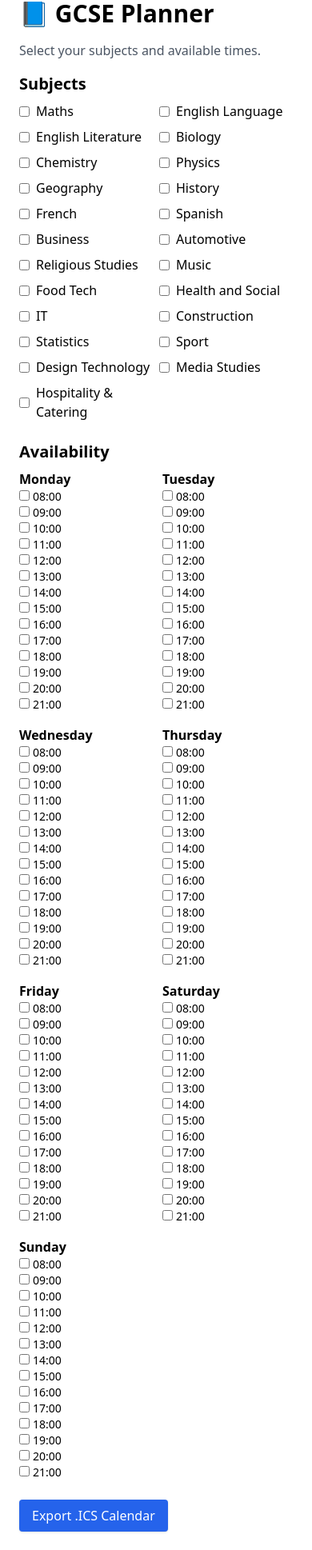
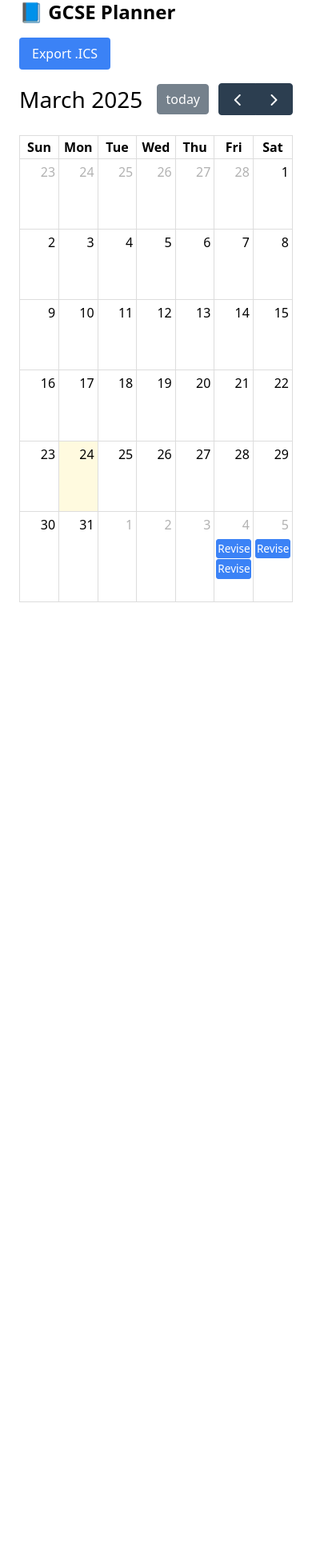
Before and after one commit to adyertorquay/testrevisionplanner, a React (Vite) app: page / in a window 390 px wide. Shown: the part 25-1963 px from the top of the page at 80% size. After the commit the page ends 844 px from the top, so only its background shows below. Built offline with nearby package versions, Linux system fonts and the light colour scheme.

Commit message:
Add files via upload

```diff
--- a/src/App.jsx
+++ b/src/App.jsx
@@ -1,171 +1,117 @@
 
-import React, { useState, useRef, useEffect } from 'react';
-import { format, parseISO, eachDayOfInterval, isBefore, compareAsc, subDays } from 'date-fns';
-import jsPDF from 'jspdf';
-import html2canvas from 'html2canvas';
+import React, { useState, useRef } from 'react';
+import { format, parseISO, eachDayOfInterval, isBefore, subDays, compareAsc } from 'date-fns';
 import FullCalendar from '@fullcalendar/react';
 import dayGridPlugin from '@fullcalendar/daygrid';
 import { createEvents } from 'ics';
 
-const allSubjects = [
-  'Maths', 'English Language', 'English Literature', 'Biology', 'Chemistry', 'Physics',
-  'Geography', 'History', 'French', 'Spanish',
-  'Business', 'Automotive', 'Religious Studies', 'Music',
-  'Food Tech', 'Health and Social', 'IT', 'Construction', 'Statistics',
-  'Sport', 'Design Technology', 'Media Studies', 'Hospitality & Catering'
-];
+const subjects = ['Maths', 'Construction', 'Biology', 'Business'];
+
+const examDates = {
+  Maths: ['2025-05-14', '2025-06-03'],
+  Construction: ['2025-05-06'],
+  Biology: ['2025-05-13'],
+  Business: ['2025-05-09', '2025-05-16']
+};
 
 const examTimes = {
-  '2025-05-06': { subject: 'Construction', time: '09:00' },
-  '2025-05-09': { subject: 'Business', time: '13:30' },
-  '2025-05-13': { subject: 'Biology', time: '09:00' },
-  '2025-05-14': { subject: 'Geography', time: '13:30' },
-  '2025-05-15': { subject: 'Maths', time: '09:00' },
-  // Add more times here based on full list
+  '2025-05-06': '09:00',
+  '2025-05-09': '13:30',
+  '2025-05-13': '09:00',
+  '2025-05-14': '09:00',
+  '2025-05-16': '09:00',
+  '2025-06-03': '09:00'
 };
 
-const examDates = {
-  'Health and Social': ['2025-05-06'],
-  Construction: ['2025-05-06'],
-  Business: ['2025-05-09', '2025-05-16'],
-  'English Literature': ['2025-05-12', '2025-05-20'],
-  'Religious Studies': ['2025-05-13', '2025-05-21'],
-  Biology: ['2025-05-13', '2025-06-09'],
-  Geography: ['2025-05-14', '2025-06-06', '2025-06-12'],
-  'Media Studies': ['2025-05-14', '2025-05-22'],
-  Maths: ['2025-05-15', '2025-06-04', '2025-06-11'],
-  History: ['2025-05-16', '2025-06-05', '2025-06-10'],
-  Chemistry: ['2025-05-19', '2025-06-13'],
-  French: ['2025-05-21', '2025-06-05'],
-  Physics: ['2025-05-22', '2025-06-16'],
-  Sport: ['2025-05-22'],
-  'English Language': ['2025-05-23', '2025-06-06'],
-  Statistics: ['2025-06-02', '2025-06-13'],
-  Automotive: ['2025-06-02'],
-  IT: ['2025-06-09'],
-  Spanish: ['2025-06-10', '2025-06-17'],
-  Music: ['2025-06-05'],
-  'Food Tech': ['2025-06-06'],
-  'Design Technology': ['2025-06-18'],
-  'Hospitality & Catering': ['2025-05-07']
-};
+function App() {
+  const calendarRef = useRef();
+  const [selectedSubjects, setSelectedSubjects] = useState(subjects);
+  const [availability] = useState({
+    Monday: ['09:00', '10:00'],
+    Tuesday: ['09:00', '10:00'],
+    Wednesday: ['09:00', '10:00'],
+    Thursday: ['09:00', '10:00'],
+    Friday: ['09:00', '10:00'],
+    Saturday: ['09:00'],
+    Sunday: ['09:00']
+  });
 
-const GCSEPlanner = () => {
-  const calendarRef = useRef();
   const startDate = new Date('2025-04-04');
   const endDate = new Date('2025-07-19');
   const intensiveStart = new Date('2025-04-22');
 
-  const [selectedSubjects, setSelectedSubjects] = useState([]);
-  const [availability, setAvailability] = useState({
-    Monday: [], Tuesday: [], Wednesday: [], Thursday: [], Friday: [], Saturday: [], Sunday: []
-  });
+  const generateEvents = () => {
+    const allDays = eachDayOfInterval({ start: startDate, end: endDate });
+    const events = [];
+    const sessionMap = {};
 
-  const timeSlots = [
-    '08:00', '09:00', '10:00', '11:00',
-    '12:00', '13:00', '14:00', '15:00', '16:00',
-    '17:00', '18:00', '19:00', '20:00', '21:00'
-  ];
-
-  const handleAvailabilityChange = (day, time) => {
-    setAvailability(prev => {
-      const updated = new Set(prev[day]);
-      if (updated.has(time)) updated.delete(time);
-      else updated.add(time);
-      return { ...prev, [day]: [...updated].sort() };
-    });
-  };
-
-  const toggleSubject = subject => {
-    setSelectedSubjects(prev =>
-      prev.includes(subject) ? prev.filter(s => s !== subject) : [...prev, subject]
-    );
-  };
-
-  const generateRevisionEvents = () => {
-    const revisionEvents = [];
-    const sessionMap = {};
-    const revisionDays = eachDayOfInterval({ start: startDate, end: endDate });
-    const daySlots = {};
-
-    revisionDays.forEach(day => {
-      const dateKey = format(day, 'yyyy-MM-dd');
+    allDays.forEach(day => {
+      const dateStr = format(day, 'yyyy-MM-dd');
       const dayName = format(day, 'EEEE');
-      daySlots[dateKey] = availability[dayName] || [];
-      sessionMap[dateKey] = [];
+      sessionMap[dateStr] = [];
+      availability[dayName]?.forEach(time => {
+        sessionMap[dateStr].push({ time, used: false });
+      });
     });
 
-    const examSchedule = selectedSubjects
-      .map(subject => ({
-        subject,
-        exams: (examDates[subject] || []).map(parseISO)
-      }))
-      .flatMap(s =>
-        s.exams.map(date => ({
-          subject: s.subject,
-          examDate: date
-        }))
-      )
-      .sort((a, b) => compareAsc(a.examDate, b.examDate));
+    const schedule = selectedSubjects.map(subject => {
+      const exams = examDates[subject].map(parseISO);
+      return { subject, exams, finalExam: exams[exams.length - 1] };
+    }).sort((a, b) => compareAsc(a.finalExam, b.finalExam));
 
-    // Lock revision day before each exam
-    examSchedule.forEach(({ subject, examDate }) => {
-      const dayBefore = format(subDays(examDate, 1), 'yyyy-MM-dd');
-      const slots = daySlots[dayBefore];
-      if (slots?.length) {
-        const time = slots[0];
-        revisionEvents.push({ title: `Revise ${subject}`, date: dayBefore, time, color: '#1E40AF' });
-        sessionMap[dayBefore].push(subject);
-      }
+    // Day-before revision
+    schedule.forEach(({ subject, exams }) => {
+      exams.forEach(examDate => {
+        const prevDay = format(subDays(examDate, 1), 'yyyy-MM-dd');
+        const slots = sessionMap[prevDay] || [];
+        const slot = slots.find(s => !s.used);
+        if (slot) {
+          slot.used = true;
+          events.push({ title: `Revise ${subject}`, date: prevDay, time: slot.time, color: '#1E40AF' });
+        }
+      });
     });
 
-    // Balanced revision (before intensive)
-    revisionDays.forEach(day => {
-      const dateKey = format(day, 'yyyy-MM-dd');
-      if (isBefore(day, intensiveStart)) {
-        const slots = daySlots[dateKey] || [];
-        const availableSubjects = selectedSubjects.filter(sub => !sessionMap[dateKey]?.includes(sub));
-        if (availableSubjects.length && slots.length) {
-          const subject = availableSubjects[0];
-          revisionEvents.push({ title: `Revise ${subject}`, date: dateKey, time: slots[0], color: '#3B82F6' });
-          sessionMap[dateKey].push(subject);
+    // General revision
+    allDays.forEach(day => {
+      const key = format(day, 'yyyy-MM-dd');
+      const slots = sessionMap[key];
+      if (!slots?.length) return;
+
+      const isEarly = isBefore(day, intensiveStart);
+      for (let slot of slots) {
+        if (slot.used) continue;
+
+        const subjectsPool = isEarly ? selectedSubjects : schedule
+          .filter(s => s.exams.some(d => isBefore(day, d)))
+          .map(s => s.subject);
+
+        for (let subj of subjectsPool) {
+          const already = events.find(e => e.date === key && e.title === `Revise ${subj}`);
+          if (!already) {
+            events.push({ title: `Revise ${subj}`, date: key, time: slot.time, color: '#3B82F6' });
+            slot.used = true;
+            break;
+          }
         }
       }
     });
 
-    // Final push revision before each exam
-    revisionDays.forEach(day => {
-      const dateKey = format(day, 'yyyy-MM-dd');
-      const slots = daySlots[dateKey] || [];
-      if (!slots.length) return;
-
-      for (const { subject, examDate } of examSchedule) {
-        if (isBefore(day, examDate) && !sessionMap[dateKey].includes(subject)) {
-          revisionEvents.push({ title: `Revise ${subject}`, date: dateKey, time: slots[0], color: '#60A5FA' });
-          sessionMap[dateKey].push(subject);
-          break;
-        }
-      }
+    // Exams
+    selectedSubjects.forEach(subject => {
+      (examDates[subject] || []).forEach(date => {
+        const time = examTimes[date] || '09:00';
+        events.push({ title: `${subject} Exam – ${time}`, date, time, color: '#FF5733' });
+      });
     });
 
-    return revisionEvents;
+    return events;
   };
 
-  const examEvents = Object.entries(examDates).flatMap(([subject, dates]) =>
-    selectedSubjects.includes(subject)
-      ? dates.map(date => ({
-          title: `${subject} Exam${examTimes[date] ? ' – ' + examTimes[date].time : ''}`,
-          date,
-          time: examTimes[date]?.time || '09:00',
-          color: '#FF5733'
-        }))
-      : []
-  );
-
-  const revisionEvents = generateRevisionEvents();
+  const events = generateEvents();
 
   const exportICS = () => {
-    const allEvents = [...examEvents, ...revisionEvents].map(e => {
+    const icsEvents = events.map(e => {
       const [year, month, day] = e.date.split('-').map(Number);
       const [hour, minute] = (e.time || '09:00').split(':').map(Number);
       return {
@@ -175,79 +121,29 @@ const GCSEPlanner = () => {
         status: 'CONFIRMED'
       };
     });
-
-    createEvents(allEvents, (error, value) => {
-      if (error) return console.error(error);
+    createEvents(icsEvents, (error, value) => {
+      if (error) return console.log(error);
       const blob = new Blob([value], { type: 'text/calendar;charset=utf-8' });
-      const url = URL.createObjectURL(blob);
       const a = document.createElement('a');
-      a.href = url;
+      a.href = URL.createObjectURL(blob);
       a.download = 'gcse-timetable.ics';
       a.click();
     });
   };
 
   return (
-    <div className="p-6 font-sans">
-      <h1 className="text-3xl font-bold mb-4">📘 GCSE Planner</h1>
-      <p className="mb-4 text-gray-600">Select your subjects and available times.</p>
-
-      <div className="mb-6">
-        <h2 className="text-xl font-semibold mb-2">Subjects</h2>
-        <div className="grid grid-cols-2 md:grid-cols-4 gap-2">
-          {allSubjects.map(subject => (
-            <label key={subject} className="flex items-center">
-              <input
-                type="checkbox"
-                className="mr-2"
-                checked={selectedSubjects.includes(subject)}
-                onChange={() => toggleSubject(subject)}
-              />
-              {subject}
-            </label>
-          ))}
-        </div>
-      </div>
-
-      <div className="mb-6">
-        <h2 className="text-xl font-semibold mb-2">Availability</h2>
-        <div className="grid grid-cols-2 md:grid-cols-4 gap-4">
-          {Object.entries(availability).map(([day, slots]) => (
-            <div key={day}>
-              <h3 className="font-bold">{day}</h3>
-              {timeSlots.map(slot => (
-                <label key={slot} className="block text-sm">
-                  <input
-                    type="checkbox"
-                    checked={slots.includes(slot)}
-                    onChange={() => handleAvailabilityChange(day, slot)}
-                    className="mr-1"
-                  />
-                  {slot}
-                </label>
-              ))}
-            </div>
-          ))}
-        </div>
-      </div>
-
-      <div className="mb-6 flex gap-4">
-        <button onClick={exportICS} className="bg-blue-600 text-white px-4 py-2 rounded shadow">
-          Export .ICS Calendar
-        </button>
-      </div>
-
-      <div>
-        <FullCalendar
-          ref={calendarRef}
-          plugins={[dayGridPlugin]}
-          initialView="dayGridMonth"
-          events={[...examEvents, ...revisionEvents]}
-          height={600}
-        />
-      </div>
+    <div className="p-6">
+      <h1 className="text-2xl font-bold mb-4">📘 GCSE Planner</h1>
+      <button onClick={exportICS} className="bg-blue-500 text-white px-4 py-2 rounded mb-4">Export .ICS</button>
+      <FullCalendar
+        plugins={[dayGridPlugin]}
+        initialView="dayGridMonth"
+        events={events}
+        height={650}
+        ref={calendarRef}
+      />
     </div>
   );
-};
+}
 
-export default GCSEPlanner;
+export default App;
```
